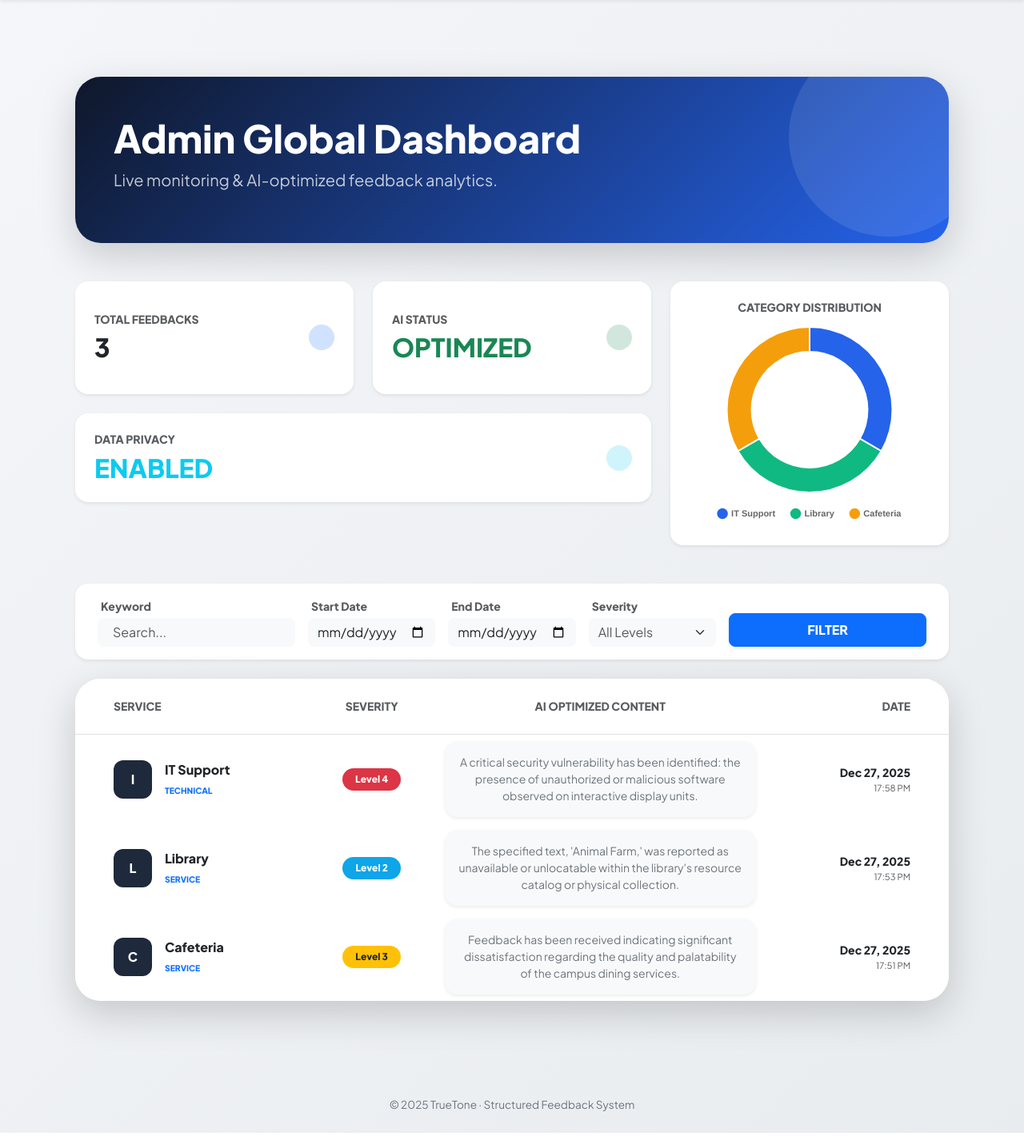
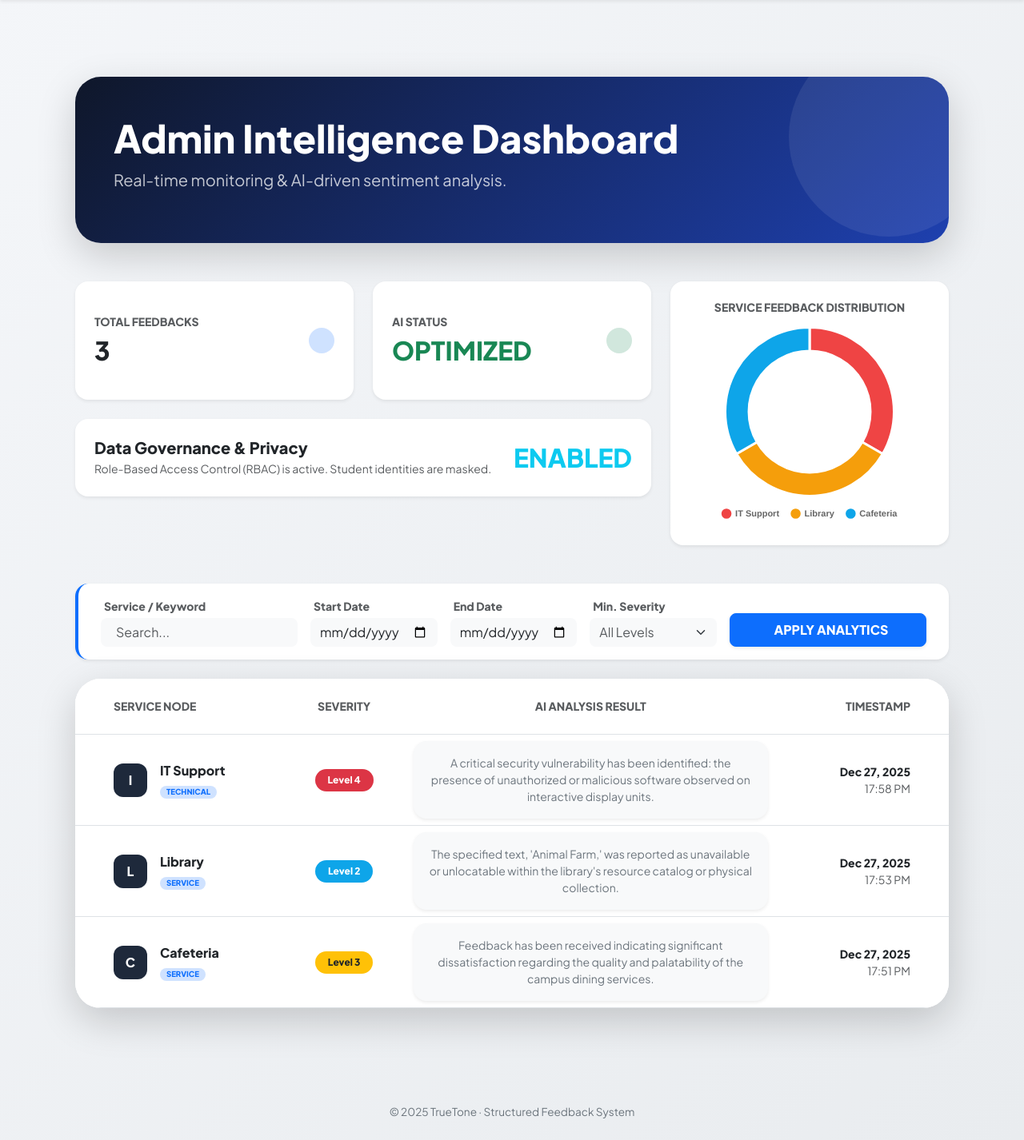
Before and after one commit to cansu-oznur-avci1/truetone, a Django app: page /feedback/dashboard/ in a window 1280 px wide. Shown: the part 56-1482 px from the top of the page at 80% size. Run offline with Django 5.2, Linux system fonts and the light colour scheme; a user stored in the database is signed in; data comes from the database, SQL or seed files in the repository; both versions use the stored data as it was after the commit.

Commit message:
Dashboard logic updated: Admin gets service distribution while Owner gets severity distribution

```diff
--- a/feedback/templates/feedback/dashboard.html
+++ b/feedback/templates/feedback/dashboard.html
@@ -1,7 +1,4 @@
 {% extends "base.html" %}
-
-{% block title %}Service Management Intelligence{% endblock %}
-
 {% block content %}
 <link rel="stylesheet" href="https://cdnjs.cloudflare.com/ajax/libs/animate.css/4.1.1/animate.min.css"/>
 <script src="https://cdn.jsdelivr.net/npm/chart.js"></script>
@@ -11,8 +8,10 @@
         <div class="col-lg-12">
             <div class="main-banner p-5 rounded-5 border-0 shadow-lg text-white position-relative overflow-hidden text-start shadow-hover">
                 <div class="position-relative z-index-2">
-                    <h1 class="display-5 fw-bold mb-2">{% if is_admin %}Admin Global Dashboard{% else %}Service Owner Dashboard{% endif %}</h1>
-                    <p class="lead opacity-75">Live monitoring & AI-optimized feedback analytics.</p>
+                    <h1 class="display-5 fw-bold mb-2">
+                        {% if is_admin %}Admin Intelligence Dashboard{% else %}Service Analytics Dashboard{% endif %}
+                    </h1>
+                    <p class="lead opacity-75">Real-time monitoring & AI-driven sentiment analysis.</p>
                 </div>
                 <div class="banner-circle"></div>
             </div>
@@ -48,10 +47,10 @@
                     <div class="card border-0 shadow-sm rounded-4 stat-card-premium bg-white p-4 hover-lift d-flex flex-column justify-content-center">
                         <div class="d-flex align-items-center justify-content-between">
                             <div>
-                                <h6 class="text-muted small fw-bold text-uppercase mb-2">Data Privacy</h6>
-                                <h2 class="fw-black text-info mb-0">ENABLED</h2>
+                                <h5 class="fw-bold mb-1 text-dark">Data Governance & Privacy</h5>
+                                <p class="mb-0 text-muted small">Role-Based Access Control (RBAC) is active. Student identities are masked.</p>
                             </div>
-                            <div class="icon-wrap bg-info-subtle text-info rounded-pill p-3"><i class="fas fa-user-shield fa-lg"></i></div>
+                            <h2 class="fw-black text-info mb-0 ms-3">ENABLED</h2>
                         </div>
                     </div>
                 </div>
@@ -59,19 +58,19 @@
         </div>
 
         <div class="col-md-4">
-            <div class="card h-100 border-0 shadow-sm rounded-4 bg-white p-4 text-center hover-lift d-flex flex-column">
-                <h6 class="text-muted small fw-bold text-uppercase mb-3">Category Distribution</h6>
+            <div class="card h-100 border-0 shadow-sm rounded-4 bg-white p-4 text-center hover-lift d-flex flex-column shadow-hover">
+                <h6 class="text-muted small fw-bold text-uppercase mb-3">{{ chart_title }}</h6>
                 <div class="flex-grow-1 d-flex align-items-center justify-content-center">
-                    <canvas id="categoryChart" style="max-height: 250px; width: 100%;"></canvas>
+                    <canvas id="dynamicChart" style="max-height: 250px; width: 100%;"></canvas>
                 </div>
             </div>
         </div>
     </div>
 
-    <div class="card border-0 shadow-sm rounded-4 p-3 mb-4 bg-white shadow-hover">
+    <div class="card border-0 shadow-sm rounded-4 p-3 mb-4 bg-white shadow-hover border-start border-primary border-4">
         <form method="GET" class="row g-3 align-items-end text-start mx-1">
             <div class="col-lg-3">
-                <label class="small fw-bold text-muted mb-1 ms-1">Keyword</label>
+                <label class="small fw-bold text-muted mb-1 ms-1">{% if is_admin %}Service / Keyword{% else %}Keyword Search{% endif %}</label>
                 <div class="input-group bg-light rounded-3">
                     <span class="input-group-text bg-transparent border-0 pe-0"><i class="fas fa-search text-muted small"></i></span>
                     <input type="text" name="q" value="{{ request.GET.q }}" class="form-control border-0 bg-transparent shadow-none ps-2" placeholder="Search...">
@@ -86,39 +85,43 @@
                 <input type="date" name="end_date" value="{{ request.GET.end_date }}" class="form-control border-0 bg-light shadow-none rounded-3">
             </div>
             <div class="col-lg-2">
-                <label class="small fw-bold text-muted mb-1 ms-1">Severity</label>
+                <label class="small fw-bold text-muted mb-1 ms-1">Min. Severity</label>
                 <select name="severity" class="form-select border-0 bg-light shadow-none rounded-3 text-muted fw-medium">
-                    <option value="" {% if not request.GET.severity %}selected{% endif %}>All Levels</option>
-                    <option value="4" {% if request.GET.severity == "4" %}selected{% endif %}>Critical</option>
-                    <option value="1" {% if request.GET.severity == "1" %}selected{% endif %}>Low</option>
+                    <option value="">All Levels</option>
+                    <option value="4" {% if request.GET.severity == "4" %}selected{% endif %}>Critical (L4)</option>
+                    <option value="3" {% if request.GET.severity == "3" %}selected{% endif %}>High (L3)</option>
+                    <option value="2" {% if request.GET.severity == "2" %}selected{% endif %}>Medium (L2)</option>
+                    <option value="1" {% if request.GET.severity == "1" %}selected{% endif %}>Low (L1)</option>
                 </select>
             </div>
             <div class="col-lg-3">
-                <button type="submit" class="btn btn-primary w-100 rounded-3 fw-bold py-2 shadow-sm hover-push">FILTER </button>
+                <button type="submit" class="btn btn-primary w-100 rounded-3 fw-bold py-2 shadow-sm hover-push transition-all">
+                    <i class="fas fa-filter me-2"></i>APPLY ANALYTICS
+                </button>
             </div>
         </form>
     </div>
 
     <div class="card border-0 shadow-lg rounded-5 overflow-hidden animate__animated animate__slideInUp">
         <div class="table-responsive">
-            <table class="table table-borderless align-middle mb-0">
-                <thead>
-                    <tr class="bg-light-subtle border-bottom">
-                        <th class="ps-5 py-4 text-muted small fw-bold text-uppercase text-start">Service</th>
+            <table class="table table-hover align-middle mb-0">
+                <thead class="bg-light">
+                    <tr>
+                        <th class="ps-5 py-4 text-muted small fw-bold text-uppercase">Service Node</th>
                         <th class="py-4 text-muted small fw-bold text-uppercase text-center">Severity</th>
-                        <th class="py-4 text-muted small fw-bold text-uppercase text-center" style="width: 40%;">AI Optimized Content</th>
-                        <th class="pe-5 py-4 text-muted small fw-bold text-uppercase text-end">Date</th>
+                        <th class="py-4 text-muted small fw-bold text-uppercase text-center" style="width: 45%;">AI Analysis Result</th>
+                        <th class="pe-5 py-4 text-muted small fw-bold text-uppercase text-end">Timestamp</th>
                     </tr>
                 </thead>
                 <tbody>
                     {% for fb in feedbacks %}
                     <tr class="hover-row-glow transition-all">
-                        <td class="ps-5 text-start">
+                        <td class="ps-5">
                             <div class="d-flex align-items-center">
                                 <div class="avatar-icon text-white">{{ fb.service.name|slice:":1" }}</div>
                                 <div class="ms-3">
                                     <div class="fw-bold text-dark">{{ fb.service.name }}</div>
-                                    <small class="text-primary fw-bold" style="font-size: 0.65rem;">{{ fb.category|upper }}</small>
+                                    <small class="badge bg-primary-subtle text-primary rounded-pill px-2" style="font-size: 0.6rem;">{{ fb.category|upper }}</small>
                                 </div>
                             </div>
                         </td>
@@ -134,15 +137,17 @@
                         <td class="text-center px-4">
                             <div class="p-3 rounded-4 bg-light border-0 ai-bubble shadow-sm w-100 transition-all">
                                 <p class="mb-0 text-secondary small italic">
-                                    {{ fb.normalized_text|default:fb.raw_text|truncatechars:150 }}
+                                    {{ fb.normalized_text|default:fb.raw_text|truncatechars:180 }}
                                 </p>
                             </div>
                         </td>
-                        <td class="pe-5 text-end">
-                            <div class="fw-bold text-dark small">{{ fb.date|date:"M d, Y" }}</div>
-                            <div class="text-muted" style="font-size: 0.7rem;">{{ fb.date|date:"H:i A" }}</div>
+                        <td class="pe-5 text-end small">
+                            <div class="fw-bold text-dark">{{ fb.date|date:"M d, Y" }}</div>
+                            <div class="text-muted">{{ fb.date|date:"H:i A" }}</div>
                         </td>
                     </tr>
+                    {% empty %}
+                    <tr><td colspan="4" class="py-5 text-center text-muted">No data available for the current selection.</td></tr>
                     {% endfor %}
                 </tbody>
             </table>
@@ -152,35 +157,33 @@
 
 <style>
     @import url('https://fonts.googleapis.com/css2?family=Plus+Jakarta+Sans:wght@400;600;800&display=swap');
-    body { background-color: #f3f4f6; font-family: 'Plus Jakarta Sans', sans-serif; }
-    .main-banner { background: linear-gradient(135deg, #0f172a 0%, #2563eb 100%); transition: 0.4s; }
-    .banner-circle { position: absolute; top: -50px; right: -50px; width: 250px; height: 250px; background: rgba(255,255,255,0.1); border-radius: 50%; }
+    body { background-color: #f8fafc; font-family: 'Plus Jakarta Sans', sans-serif; }
+    .main-banner { background: linear-gradient(135deg, #0f172a 0%, #1e40af 100%); transition: 0.4s; }
+    .banner-circle { position: absolute; top: -50px; right: -50px; width: 250px; height: 250px; background: rgba(255,255,255,0.08); border-radius: 50%; }
 
+    .hover-lift:hover { transform: translateY(-8px); box-shadow: 0 1rem 3rem rgba(0,0,0,0.12) !important; cursor: pointer; }
+    .hover-row-glow:hover { background-color: #ffffff !important; box-shadow: inset 4px 0 0 #2563eb; }
     .transition-all { transition: all 0.3s ease-in-out; }
-    .hover-lift:hover { transform: translateY(-10px); box-shadow: 0 1rem 3rem rgba(0,0,0,0.1) !important; }
-    .shadow-hover:hover { box-shadow: 0 10px 25px rgba(0,0,0,0.05) !important; }
-    .hover-row-glow:hover { background-color: #ffffff !important; transform: scale(1.01); z-index: 10; position: relative; }
-    .hover-row-glow:hover .ai-bubble { background-color: #fff !important; box-shadow: 0 5px 15px rgba(0,0,0,0.05) !important; }
-    .hover-push:active { transform: scale(0.95); }
 
-    .avatar-icon { width: 48px; height: 48px; display: flex; align-items: center; justify-content: center; font-weight: 800; border-radius: 12px; background-color: #1e293b; }
-    .ai-bubble { display: flex; align-items: center; justify-content: center; min-height: 80px; text-align: center; }
+    .avatar-icon { width: 42px; height: 42px; display: flex; align-items: center; justify-content: center; font-weight: 800; border-radius: 12px; background-color: #1e293b; }
+    .ai-bubble { border: 1px solid transparent !important; }
+    tr:hover .ai-bubble { background-color: #fff !important; border-color: #e2e8f0 !important; }
     .bg-info-custom { background-color: #0ea5e9 !important; }
     .fw-black { font-weight: 800; }
 </style>
 
 <script>
     document.addEventListener('DOMContentLoaded', function() {
-        const ctx = document.getElementById('categoryChart').getContext('2d');
+        const ctx = document.getElementById('dynamicChart').getContext('2d');
         new Chart(ctx, {
             type: 'doughnut',
             data: {
-                // 'Other' yerine views.py'dan gelen servis isimleri bağlandı
                 labels: {{ labels|safe }},
                 datasets: [{
                     data: {{ data|safe }},
-                    backgroundColor: ['#2563eb', '#10b981', '#f59e0b', '#ef4444', '#8b5cf6'],
-                    borderWidth: 2,
+                    backgroundColor: ['#ef4444', '#f59e0b', '#0ea5e9', '#10b981', '#6366f1'],
+                    borderWidth: 3,
+                    borderColor: '#ffffff',
                     hoverOffset: 15
                 }]
             },
@@ -190,14 +193,10 @@
                 plugins: {
                     legend: {
                         position: 'bottom',
-                        labels: {
-                            usePointStyle: true,
-                            font: { size: 11, weight: '600' },
-                            padding: 20
-                        }
+                        labels: { usePointStyle: true, font: { size: 11, weight: '600' }, padding: 15 }
                     }
                 },
-                cutout: '70%'
+                cutout: '72%'
             }
         });
     });
--- a/feedback/views.py
+++ b/feedback/views.py
@@ -10,7 +10,7 @@ from .utils import analyze_feedback_with_ai
 
 @login_required
 def submit_feedback(request, service_id):
-    """Kullanıcının geri bildirim gönderdiği ve AI analizinin tetiklendiği yer"""
+    """Kullanıcının geri bildirim gönderdiği yer"""
     service = get_object_or_404(Service, id=service_id)
 
     if request.method == 'POST':
@@ -20,7 +20,7 @@ def submit_feedback(request, service_id):
             feedback.user = request.user
             feedback.service = service
 
-            # --- AI ANALİZİ ---
+            # AI Analizi
             analysis = analyze_feedback_with_ai(feedback.raw_text)
             if analysis:
                 feedback.category = str(analysis.get('category', 'other')).lower()
@@ -34,105 +34,67 @@ def submit_feedback(request, service_id):
     else:
         form = FeedbackForm()
 
-    return render(request, 'feedback/submit_feedback.html', {
-        'form': form,
-        'service': service
-    })
+    return render(request, 'feedback/submit_feedback.html', {'form': form, 'service': service})
 
 @login_required
 def user_feedback_list(request):
-    """Kullanıcının kendi feedback geçmişini gördüğü yer"""
+    """Kullanıcının kendi feedback geçmişi"""
     query_set = Feedback.objects.filter(user=request.user).order_by('-date')
-
     search_query = request.GET.get('q', '')
-    status_filter = request.GET.get('status', '')
-    severity_filter = request.GET.get('severity', '')
-
     if search_query:
         query_set = query_set.filter(raw_text__icontains=search_query)
 
-    if status_filter == 'processed':
-        query_set = query_set.exclude(normalized_text__isnull=True).exclude(normalized_text="")
-    elif status_filter == 'pending':
-        query_set = query_set.filter(Q(normalized_text__isnull=True) | Q(normalized_text=""))
-
-    if severity_filter and severity_filter != '':
-        query_set = query_set.filter(severity=int(severity_filter))
-
-    # İstatistikler
-    base_user_data = Feedback.objects.filter(user=request.user)
-    total_sent = base_user_data.count()
-    processed_count = base_user_data.exclude(normalized_text__isnull=True).exclude(normalized_text="").count()
-
+    total_sent = query_set.count()
     return render(request, 'feedback/user_feedback_list.html', {
         'feedbacks': query_set,
         'total_sent': total_sent,
-        'processed_count': processed_count,
-        'current_status': status_filter,
-        'current_severity': severity_filter,
-        'q': search_query,
     })
 
 @login_required
 def service_owner_dashboard(request):
-    """
-    Admin: Tüm servisleri isme/tarihe göre filtreleyebilir.
-    Service Owner: Sadece kendi servislerini tarihe göre filtreler.
-    Grafik: Filtrelenmiş verilere göre servis dağılımını (Library, IT vb.) gösterir.
-    """
-
-    # 1. YETKİ KONTROLÜ (Cansu'nun korunan mantığı)
+    """Admin ve Service Owner Dinamik Dashboard"""
+    # 1. Yetki Kontrolü
     if request.user.is_superuser:
-        # Admin her şeyi görebilir
         feedbacks = Feedback.objects.all().order_by('-date')
     elif request.user.managed_services.exists():
-        # Service Owner sadece kendi servislerini görebilir
         feedbacks = Feedback.objects.filter(service__owner=request.user).order_by('-date')
     else:
         return redirect('home')
 
-    # 2. FİLTRELERİ YAKALA (Senin filtreleme mantığın)
-    search_query = request.GET.get('q', '')         # İsim/Metin arama
-    status_filter = request.GET.get('status', '')   # AI Durumu
-    severity_filter = request.GET.get('severity', '') # Önem Derecesi
-    start_date = request.GET.get('start_date', '')   # Başlangıç Tarihi
-    end_date = request.GET.get('end_date', '')       # Bitiş Tarihi
+    # 2. Filtreler
+    q = request.GET.get('q', '')
+    start_date = request.GET.get('start_date', '')
+    end_date = request.GET.get('end_date', '')
+    severity_f = request.GET.get('severity', '')
 
-    # 3. DİNAMİK FİLTRELEME UYGULAMA (Selection Procedure)
-    # Admin isme göre filtreleyebilir (Örn: Library aratınca grafik ona döner)
-    if search_query:
-        feedbacks = feedbacks.filter(
-            Q(raw_text__icontains=search_query) |
-            Q(service__name__icontains=search_query)
-        )
-
-    # Durum Filtresi
-    if status_filter == 'processed':
-        feedbacks = feedbacks.exclude(normalized_text__isnull=True).exclude(normalized_text="")
-    elif status_filter == 'pending':
-        feedbacks = feedbacks.filter(Q(normalized_text__isnull=True) | Q(normalized_text=""))
-
-    # Tarih Filtreleri (Hem Admin hem Owner için)
+    if q:
+        feedbacks = feedbacks.filter(Q(raw_text__icontains=q) | Q(service__name__icontains=q))
     if start_date:
         feedbacks = feedbacks.filter(date__date__gte=parse_date(start_date))
     if end_date:
         feedbacks = feedbacks.filter(date__date__lte=parse_date(end_date))
+    if severity_f:
+        feedbacks = feedbacks.filter(severity=int(severity_f))
 
-    # Önem Derecesi
-    if severity_filter:
-        feedbacks = feedbacks.filter(severity=int(severity_filter))
+    # 3. Dinamik Grafik Mantığı (Cansu'nun istediği düzenleme)
+    # Admin bir servis aratmışsa veya kullanıcı Service Owner ise -> SEVERITY göster
+    if (request.user.is_superuser and q) or not request.user.is_superuser:
+        chart_stats = feedbacks.values('severity').annotate(count=Count('id')).order_by('severity')
+        labels = [f"Level {item['severity']}" for item in chart_stats]
+        chart_title = "Severity Level Distribution"
+    else:
+        # Admin genel bakıştaysa -> SERVİS DAĞILIMI göster
+        chart_stats = feedbacks.values('service__name').annotate(count=Count('id'))
+        labels = [item['service__name'] for item in chart_stats]
+        chart_title = "Service Feedback Distribution"
 
-    # 4. GRAFİK VERİSİ: SERVİS DAĞILIMI (Dinamik Oranlar)
-    # Filtrelenmiş feedbacks üzerinden servis isimlerine göre sayım yapar
-    chart_stats = feedbacks.values('service__name').annotate(count=Count('id'))
-
-    labels = [item['service__name'] for item in chart_stats]
     data = [item['count'] for item in chart_stats]
 
     return render(request, 'feedback/dashboard.html', {
         'feedbacks': feedbacks,
         'labels': json.dumps(labels),
         'data': json.dumps(data),
+        'chart_title': chart_title,
         'is_admin': request.user.is_superuser,
-        'request': request # Filtrelerin formda seçili kalması için
+        'request': request
     })
```
Also changed, not shown: db.sqlite3.
